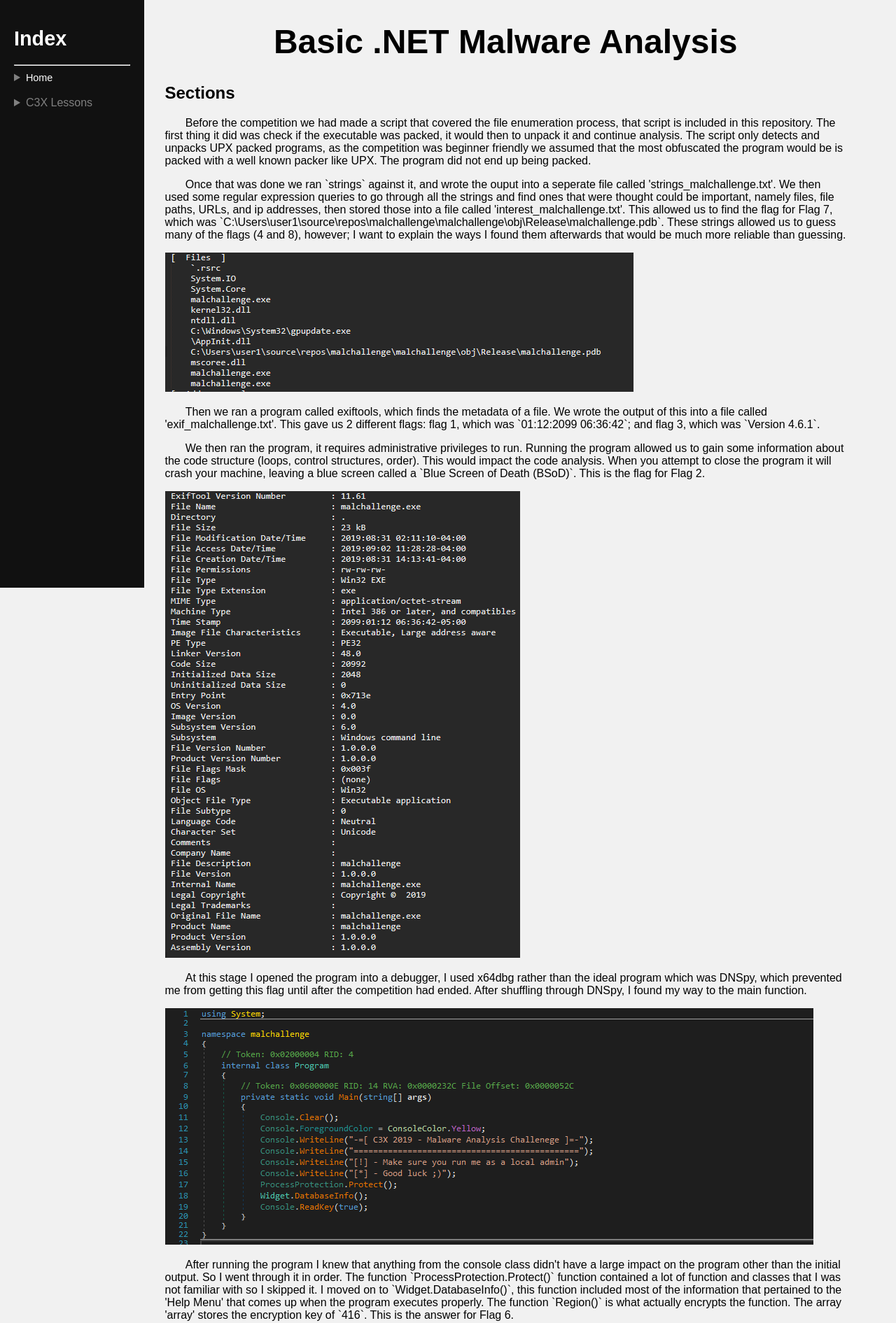
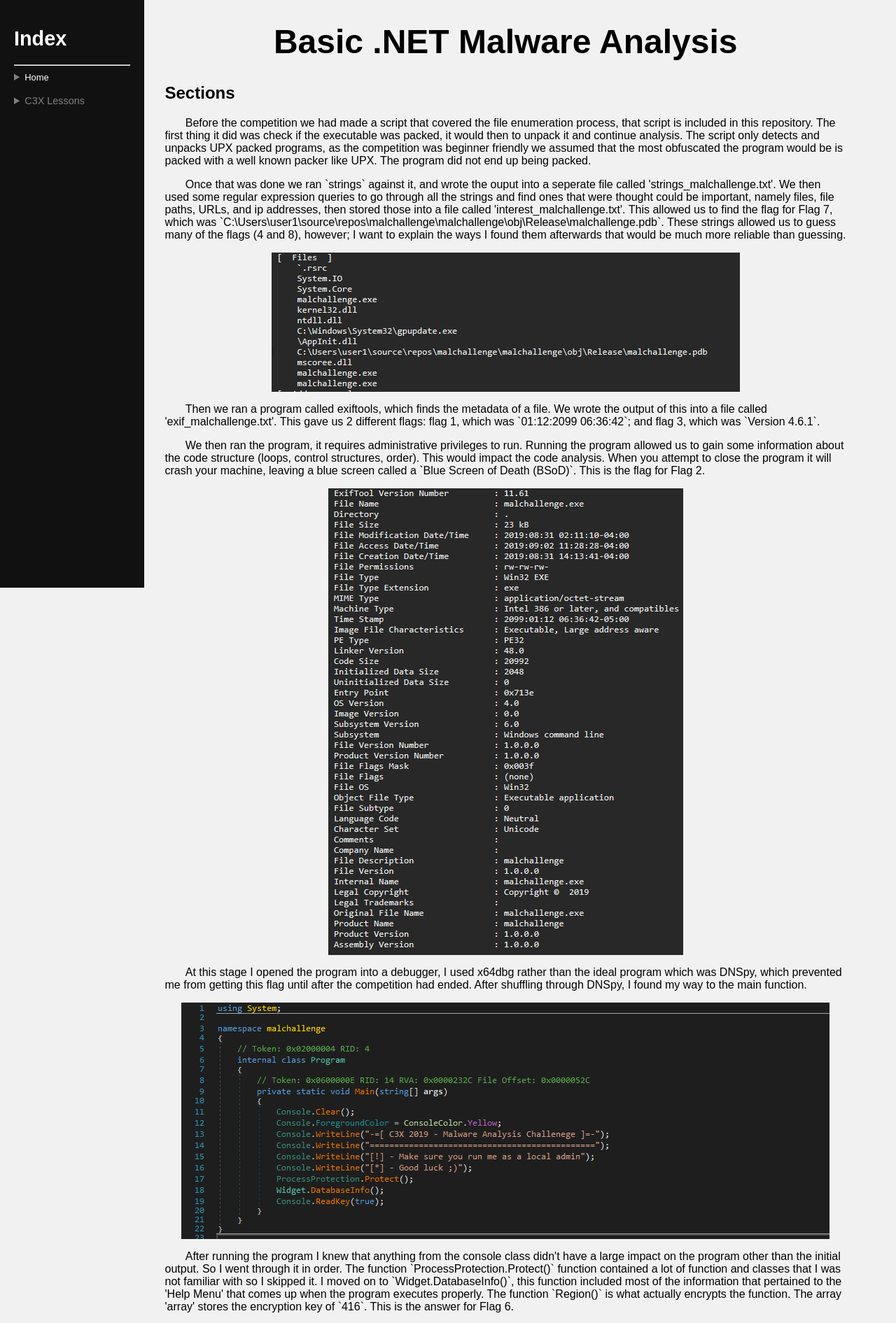
Before and after one commit to 3xperience/3xperience.github.io, a PHP site: page /writeup.html in a window 1280 px wide; the page is wider, and only the part inside the window is pictured. Shown: the top 1891 px of that part at 70% size. Run offline with PHP 8.4, Linux system fonts and the light colour scheme.

Commit message:
Small Formatting changes

```diff
--- a/theme.css
+++ b/theme.css
@@ -17,6 +17,13 @@ body {
 }
 .mainContent .subTitle {
 	text-size: 24px;
+}
+.mainContent img {
+	display: block;
+	margin-left: auto;
+	margin-right: auto;
+	max-width: 100%;
+	max-height: 100%
 }
 /*Side Navigation Panel*/
 .sidepanel {
@@ -45,6 +52,7 @@ body {
 }
 .sidepanel details {
 	font-size: 100%;
+	font-size: 90%;
 }
 
 br {
```
